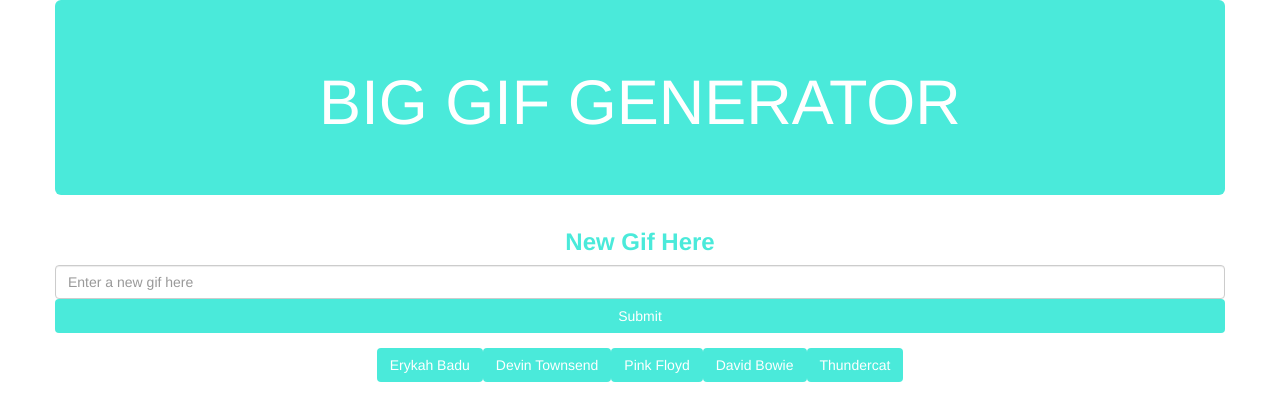
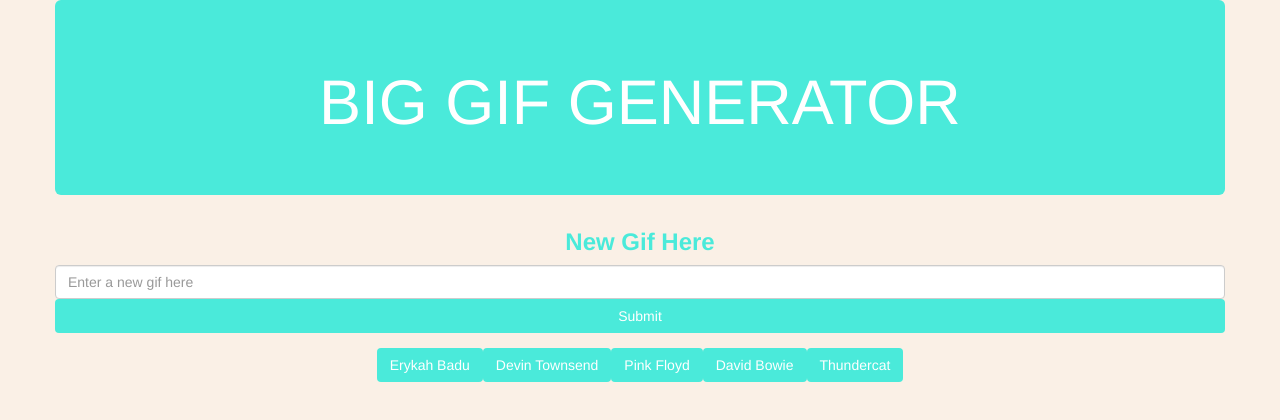
Before and after one commit to perltech/gifGenerator, a plain HTML site: page index.html in a window 1280 px wide. Drawn offline with nearby package versions, Linux system fonts and the light colour scheme.

Commit message:
add background color

```diff
--- a/assets/style/style.css
+++ b/assets/style/style.css
@@ -1,6 +1,7 @@
 body {
 	/*background-color: rgb(65, 211, 204);
 	color: white;*/
+	background-color: rgb(250, 240, 230);
 }
 
 .jumbotron {
```
